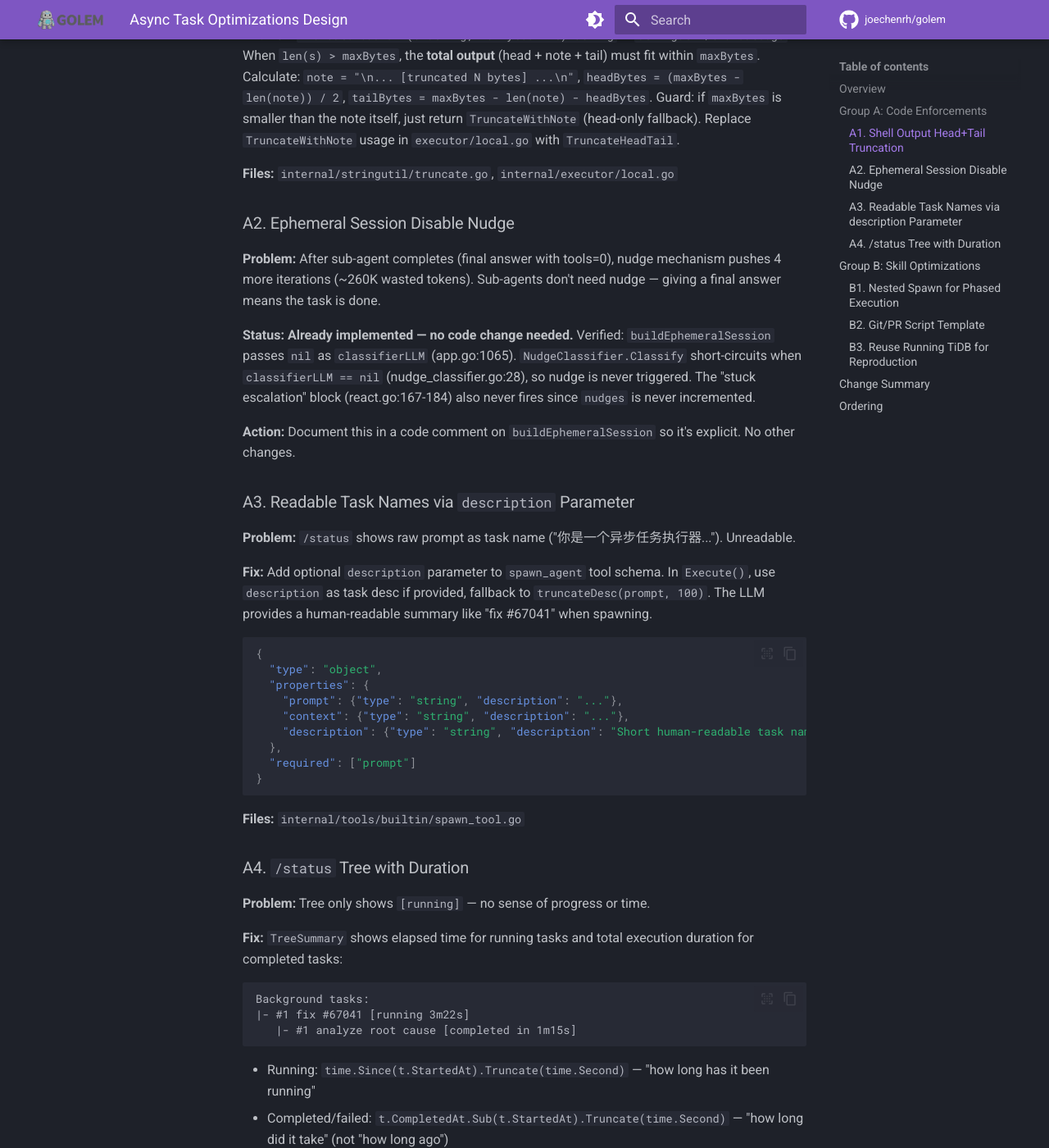
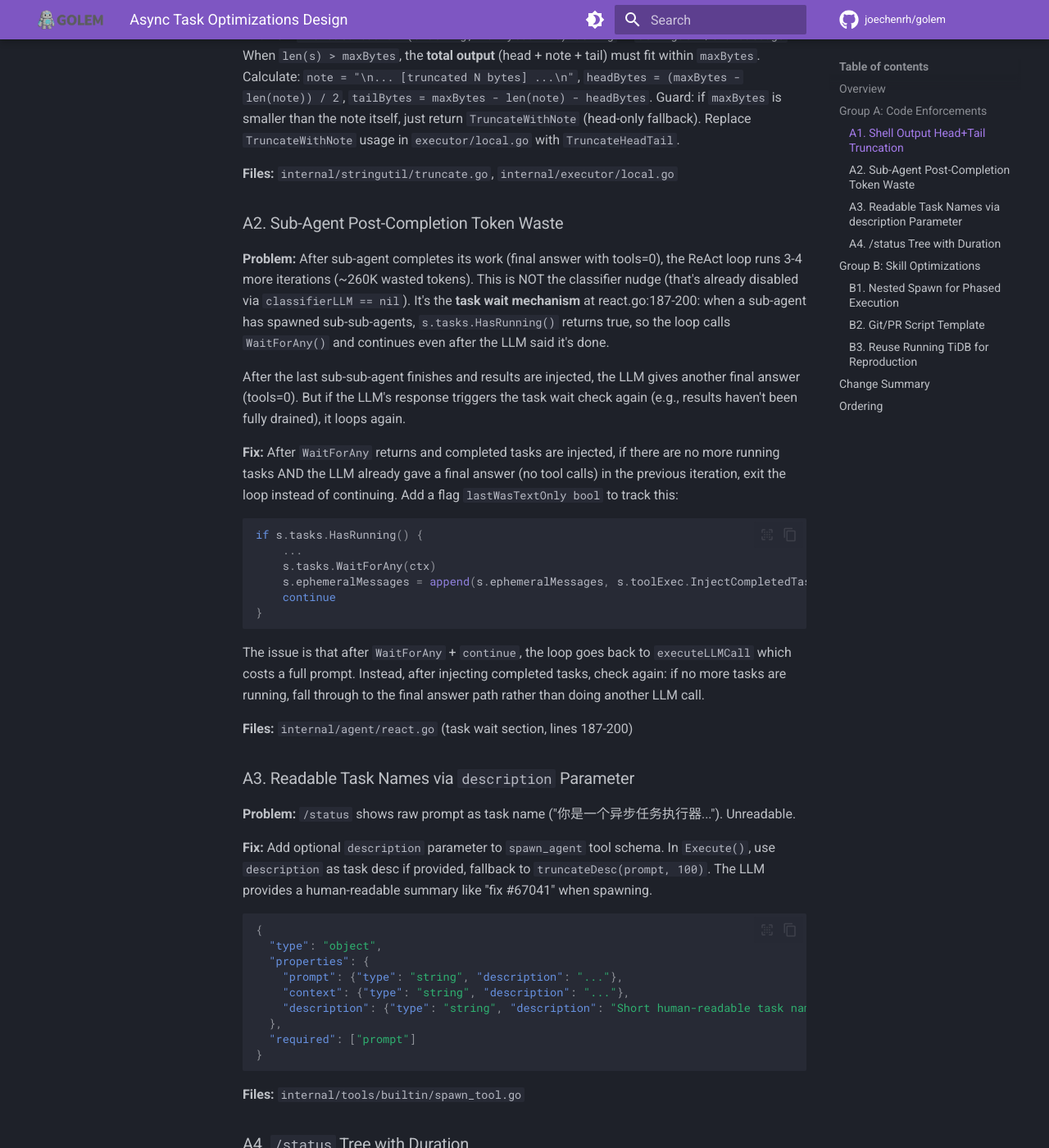
Before and after one commit to joechenrh/golem, an MkDocs documentation site: the page built from docs/superpowers/specs/2026-03-18-async-task-optimizations-design.md, in a window 1280 px wide and 1400 px high, scrolled down 530 px. Shown: the whole window at 82% size. Built offline with MkDocs 1.6.1 and Material for MkDocs 9.7.7, drawn with Linux system fonts in a browser that asks for light colours; comment, search, counter and statistics services are not loaded; some of the changed text lies outside the part shown.

Commit message:
docs: fix A2 — not nudge but task wait mechanism causing post-completion waste
The extra iterations after sub-agent final answer are caused by the task
wait loop (react.go:187-200) not the classifier nudge (which is already
disabled for ephemeral sessions). Fix: avoid extra LLM calls after
WaitForAny drains all running tasks.

Co-Authored-By: Claude Opus 4.6 (1M context) <noreply@anthropic.com>

````diff
--- a/docs/superpowers/specs/2026-03-18-async-task-optimizations-design.md
+++ b/docs/superpowers/specs/2026-03-18-async-task-optimizations-design.md
@@ -14,13 +14,26 @@ Optimize the async task system based on observed issues from real fix-pr executi
 
 **Files:** `internal/stringutil/truncate.go`, `internal/executor/local.go`
 
-### A2. Ephemeral Session Disable Nudge
+### A2. Sub-Agent Post-Completion Token Waste
 
-**Problem:** After sub-agent completes (final answer with tools=0), nudge mechanism pushes 4 more iterations (~260K wasted tokens). Sub-agents don't need nudge — giving a final answer means the task is done.
+**Problem:** After sub-agent completes its work (final answer with tools=0), the ReAct loop runs 3-4 more iterations (~260K wasted tokens). This is NOT the classifier nudge (that's already disabled via `classifierLLM == nil`). It's the **task wait mechanism** at react.go:187-200: when a sub-agent has spawned sub-sub-agents, `s.tasks.HasRunning()` returns true, so the loop calls `WaitForAny()` and continues even after the LLM said it's done.
 
-**Status: Already implemented — no code change needed.** Verified: `buildEphemeralSession` passes `nil` as `classifierLLM` (app.go:1065). `NudgeClassifier.Classify` short-circuits when `classifierLLM == nil` (nudge_classifier.go:28), so nudge is never triggered. The "stuck escalation" block (react.go:167-184) also never fires since `nudges` is never incremented.
+After the last sub-sub-agent finishes and results are injected, the LLM gives another final answer (tools=0). But if the LLM's response triggers the task wait check again (e.g., results haven't been fully drained), it loops again.
 
-**Action:** Document this in a code comment on `buildEphemeralSession` so it's explicit. No other changes.
+**Fix:** After `WaitForAny` returns and completed tasks are injected, if there are no more running tasks AND the LLM already gave a final answer (no tool calls) in the previous iteration, exit the loop instead of continuing. Add a flag `lastWasTextOnly bool` to track this:
+
+```go
+if s.tasks.HasRunning() {
+    ...
+    s.tasks.WaitForAny(ctx)
+    s.ephemeralMessages = append(s.ephemeralMessages, s.toolExec.InjectCompletedTasks()...)
+    continue
+}
+```
+
+The issue is that after `WaitForAny` + `continue`, the loop goes back to `executeLLMCall` which costs a full prompt. Instead, after injecting completed tasks, check again: if no more tasks are running, fall through to the final answer path rather than doing another LLM call.
+
+**Files:** `internal/agent/react.go` (task wait section, lines 187-200)
 
 ### A3. Readable Task Names via `description` Parameter
 
@@ -119,7 +132,7 @@ Sub-agent fills in the placeholders and runs it in one shell call.
 | # | Category | Change | Files |
 |---|----------|--------|-------|
 | A1 | Code | Head+tail truncation for shell output | `stringutil/truncate.go`, `executor/local.go` |
-| A2 | Doc | Already implemented — add documentation comment | `app/app.go` (comment only) |
+| A2 | Code | Avoid extra LLM calls after task wait completes | `agent/react.go` |
 | A3 | Code | `description` param on spawn_agent | `tools/builtin/spawn_tool.go` |
 | A4 | Code | Duration in TreeSummary | `agent/tasks.go` |
 | B1 | Skill | Two-phase nested spawn in fix-pr | `fix-pr/SKILL.md` |
````
